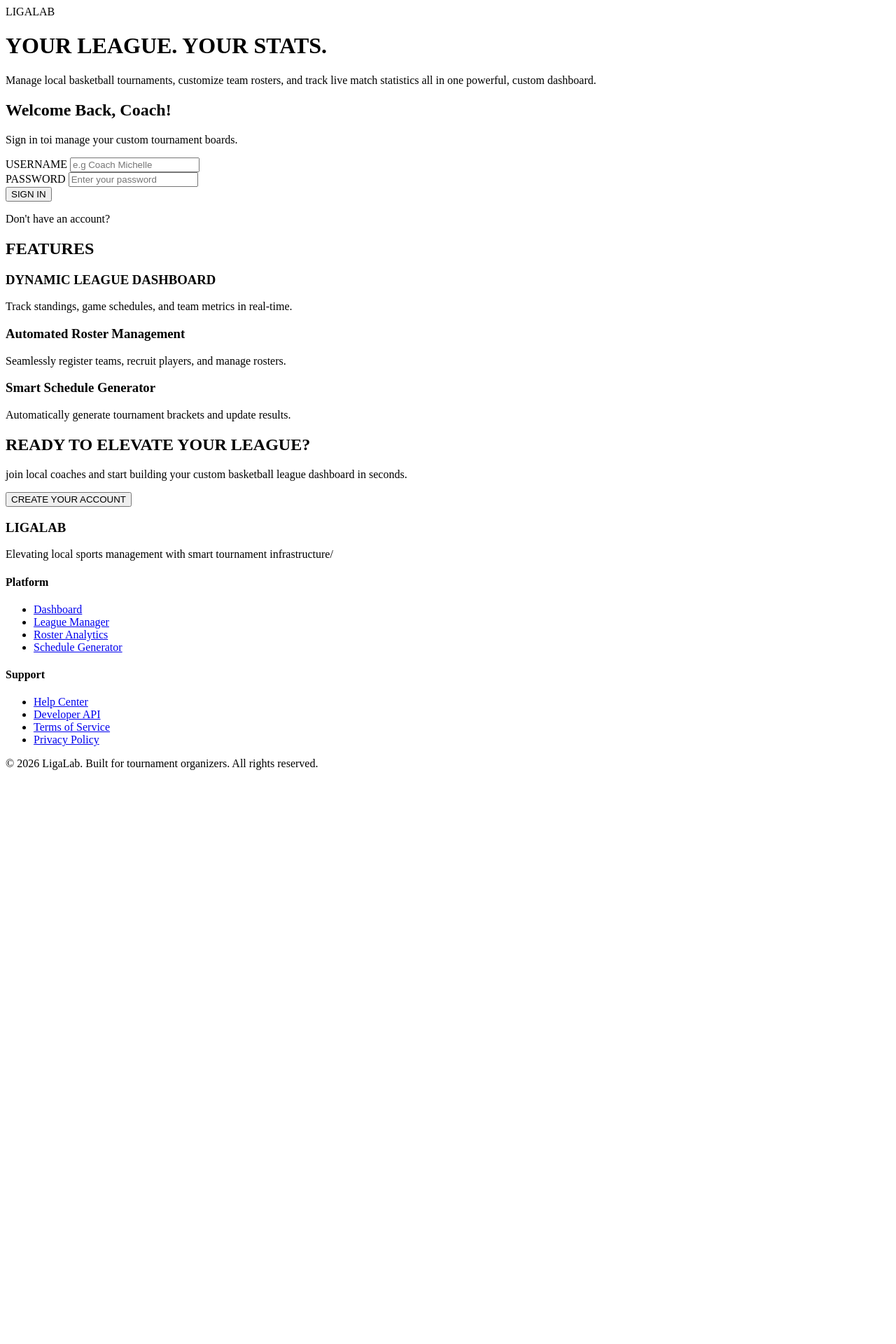
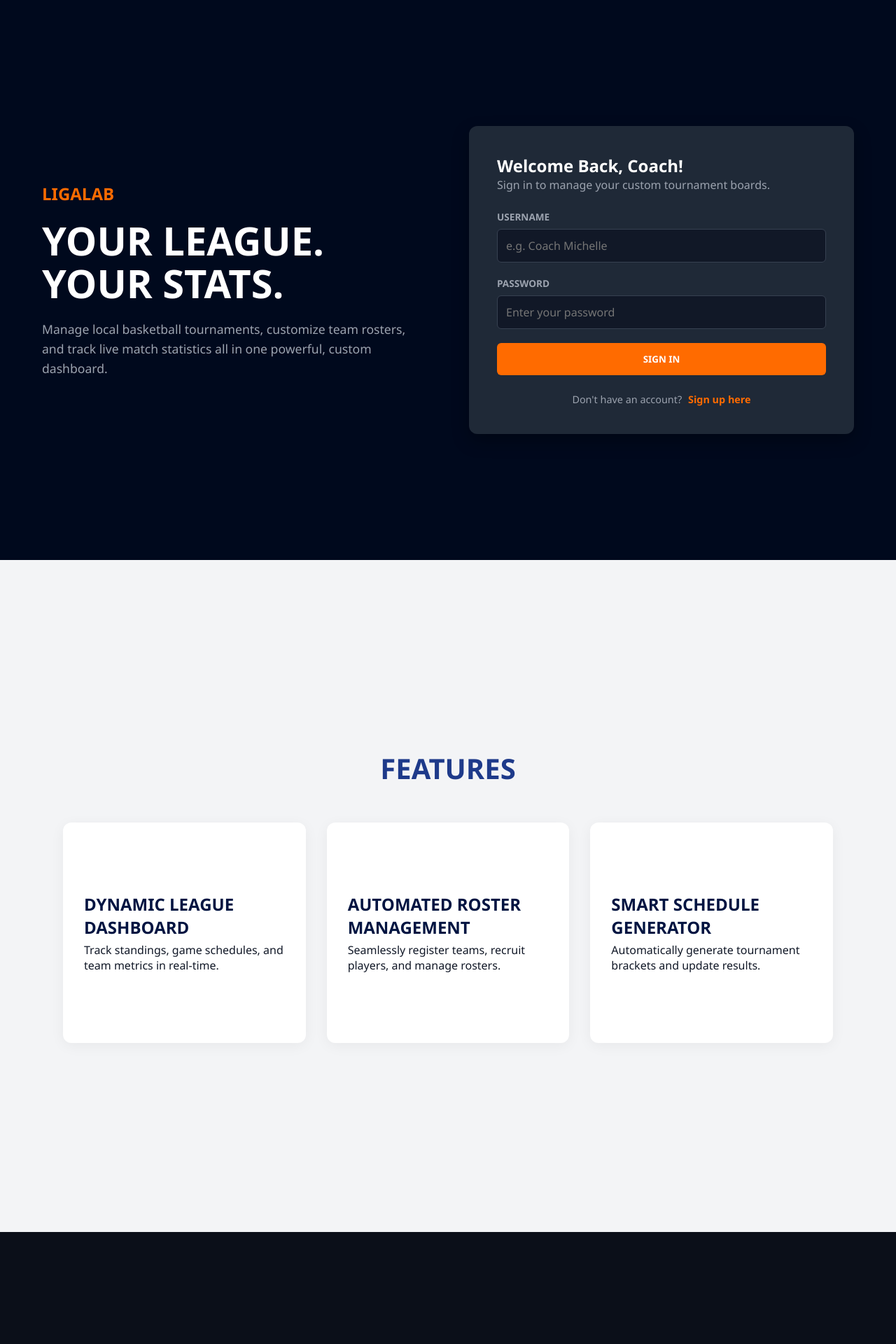
Before and after one commit to mdlcodes/LigaLab, a Flask app: page / in a window 1280 px wide. Shown: the top 1920 px of the page at 70% size. Before the commit the page ends 1100 px from the top, so only its background shows below. Run offline with Flask 3, Linux system fonts and the light colour scheme.

Commit message:
Style: Implement the finalized design for the landing page. Also fix bugs in the html structure

```diff
--- a/static/style.css
+++ b/static/style.css
@@ -1,225 +1,225 @@
-body {
-    font-family: 'Segoe UI', Tahoma, Geneva, Verdana, sans-serif;
-    background-color: #f4f6f9;
-    color: #333;
-    padding: 40px;
-}
-.dashboard {
-    max-width: 600px;
-    margin: 0 auto;
-    background: white;
-    padding: 30px;
-    border-radius: 12px;
-    box-shadow: 0 4px 15px rgba(0,0,0,0.05);
-}
-h1, h2 { color: #1e3a8a; }
-hr { border: 0; height: 1px; background: #e2e8f0; margin: 20px 0; }
-.stat-card, .form-card {
-    background: #f8fafc;
-    padding: 15px;
-    margin-bottom: 15px;
-    border-radius: 8px;
-    border-left: 4px solid #3b82f6;
-}
-.form-card { border-left-color: #10b981; }
-input {
-    width: 90%;
-    padding: 8px;
-    margin: 6px 0;
-    border: 1px solid #cbd5e1;
-    border-radius: 4px;
-}
-button {
-    background-color: #10b981;
-    color: white;
-    border: none;
-    padding: 8px 16px;
-    border-radius: 4px;
-    cursor: pointer;
-    font-weight: bold;
-}
-button:hover { background-color: #059669; }
-.message { font-weight: bold; color: #2563eb; margin-top: 8px; }
-/* Development Warning Banner style rules */
-.dev-banner {
-    background-color: #fffbeb;
-    border: 1px solid #fef3c7;
-    border-left: 5px solid #d97706;
-    color: #92400e;
-    padding: 12px 16px;
-    margin-bottom: 20px;
-    border-radius: 6px;
-    font-size: 0.9rem;
-    line-height: 1.4;
+*{
+    margin: 0;
+    padding: 0;
+    box-sizing: border-box;
+    font-family: 'Segoe UI', 'Segoe UI', Tahoma, Geneva, Verdana, sans-serif;
 }
 
-/* ==========================================
-   GATEWAY REGISTRATION / LOGIN THEME (DARK)
-   ========================================== */
-
-.gateway-body {
-    background-color: #0B0F19; /* 60% Dominant Dark Midnight Blue */
+.gateway-body{
+    background-color: #00091D;
     color: #FFFFFF;
-    font-family: 'Segoe UI', Tahoma, Geneva, Verdana, sans-serif;
-    display: flex;
-    justify-content: center;
-    align-items: center;
-    min-height: 100vh;
-    margin: 0;
-    padding: 20px;
-    box-sizing: border-box;
 }
 
-.gateway-container {
+.gateway-container{
     display: grid;
     grid-template-columns: 1fr 1fr;
     gap: 60px;
-    max-width: 1100px;
-    width: 100%;
+    max-width: 1200px;
+    min-height: 100vh;
+    margin: 0 auto;
     align-items: center;
+    padding: 40px 20px;
 }
-
-/* Left Column Styling */
-.pitch-side {
-    padding-right: 20px;
-}
-
-.brand-logo {
+.brand-logo{
     font-size: 1.5rem;
     font-weight: bold;
-    color: #FF6B00; /* 10% Energetic Accent Basketball Orange */
+    color: #FF6B00;
     display: block;
     margin-bottom: 20px;
 }
 
-.pitch-side h1 {
-    font-size: 3rem;
-    margin: 0 0 15px 0;
-    line-height: 1.2;
+.pitch-side h1{
+    font-size: 3.5rem;
+    margin: 0 0 20px 0;
+    line-height: 1.1;
 }
 
-.pitch-subtext {
+.pitch-side p{
     font-size: 1.1rem;
     color: #9CA3AF;
     line-height: 1.6;
-    margin-bottom: 30px;
 }
 
-.feature-list {
-    list-style: none;
-    padding: 0;
-    margin: 0 0 40px 0;
-}
-
-.feature-list li {
-    font-size: 1rem;
-    margin-bottom: 12px;
-    color: #E5E7EB;
-}
-
-.social-proof {
-    border-top: 1px solid #1F2937;
-    padding-top: 20px;
-}
-
-.social-proof .stars {
-    font-size: 1.2rem;
-}
-
-.social-proof p {
-    margin: 5px 0 0 0;
-    color: #6B7280;
-    font-size: 0.9rem;
-}
-
-/* Right Column: Floating Auth Card (30% Secondary) */
-.auth-card {
-    background-color: #1F2937; /* Clean Solid Secondary Card background */
+.auth-card{
+    background-color: #1F2937;
     padding: 40px;
     border-radius: 12px;
     box-shadow: 0 10px 25px rgba(0, 0, 0, 0.3);
-    color: #FFFFFF;
 }
 
-.auth-card h2 {
-    margin: 0 0 8px 0;
-    font-size: 1.75rem;
+.card-subtitle{
+    color: #9CA3AF;
+    margin-bottom: 25px;
 }
 
-.card-subtitle {
-    color: #9CA3AF;
-    margin: 0 0 25px 0;
-    font-size: 0.95rem;
-}
-
-.input-group {
+.input-group{
     display: flex;
     flex-direction: column;
     margin-bottom: 20px;
 }
-
-.input-group label {
+.input-group label{
     font-size: 0.85rem;
     font-weight: 600;
-    text-transform: uppercase;
-    letter-spacing: 0.05em;
+    color: #9CA3AF;
     margin-bottom: 8px;
-    color: #9CA3AF;
 }
 
-.input-group input {
+.input-group input{
     background-color: #111827;
     border: 1px solid #374151;
     border-radius: 6px;
     padding: 12px;
     color: #FFFFFF;
     font-size: 1rem;
-    outline: none;
-    transition: border-color 0.2s;
 }
 
-.input-group input:focus {
-    border-color: #FF6B00;
-}
-
-/* Accent Buttons */
-.btn-primary {
+.btn-primary{
     background-color: #FF6B00;
     color: #FFFFFF;
     border: none;
     width: 100%;
     padding: 14px;
-    font-size: 1rem;
     font-weight: bold;
     border-radius: 6px;
     cursor: pointer;
-    transition: background-color 0.2s;
 }
 
-.btn-primary:hover {
-    background-color: #E05E00;
-}
-
-.card-footer {
+.card-footer{
     text-align: center;
-    margin-top: 20px;
+    margin-top:25px;
     font-size: 0.9rem;
     color: #9CA3AF;
 }
 
-.card-footer a {
+.card-footer a{
     color: #FF6B00;
     text-decoration: none;
     font-weight: 600;
+    margin-left: 5px;
+    transition: color 0.2s, text-decoration 02s;
 }
 
-.card-footer a:hover {
+.card-footer a:hover{
+    color: #E05E00;
     text-decoration: underline;
 }
 
-.error-msg {
-    color: #EF4444;
-    font-size: 0.85rem;
-    margin-top: 10px;
+.features-section{
+    background-color: #F3F4F6;
+    color: #111827;
+    padding: 270px 40px;
     text-align: center;
 }
+
+.section-title{
+    font-size: 2.5rem;
+    color: #1E3A8A;
+    margin-bottom: 50px;
+}
+
+.features-grid{
+    display: grid;
+    grid-template-columns: repeat(3, 1fr);
+    gap: 30px;
+    max-width: 1100px;
+    margin: 0 auto;
+}
+
+.feature-card{
+    background-color: #FFFFFF;
+    padding: 100px 30px;
+    border-radius: 12px;
+    box-shadow: 0 4px 20px rgba(0, 0, 0, 0.05);
+    text-align: left;
+    transform: translateY(0);
+    transition: all 0.3s ease-in-out;
+}
+
+.feature-card:hover{
+    transform: translateY(-8px);
+}
+
+.feature-card h3{
+    font-size: 1.5rem;
+    margin-bottom: 5px;
+    color:#001441;
+}
+
+.cta-section{
+    background-color: #0B0F19;
+    color: #FFFFFF;
+    padding: 270px 20px;
+    text-align: center;
+}
+
+.cta-section h2{
+    font-size: 2rem;
+    font-weight: 800;
+    margin-bottom: 12px;
+}
+
+.cta-section p{
+    color: #9CA3AF;
+    font-size: 1rem;
+    margin-bottom: 25px;
+}
+
+.btn-accent{
+    background-color: #FF6B00;
+    color: #FFFFFF;
+    border: none;
+    padding: 16px 36px;
+    font-size: 1.05rem;
+    font-weight: bold;
+    border-radius: 6px;
+    cursor: pointer;
+
+    transform: scale(1);
+
+    transition: all 0.25s ease-in-out;
+}
+
+.btn-accent:hover{
+    background-color: #E05E00;
+    transform: scale(1.05);
+    box-shadow: 0 6px 20px rgba(255, 107, 0, 0.4);
+}
+
+.main-footer{
+    background-color: #F3F4F6;
+     color: #4B5563;
+     padding: 30px 40px 15px 40px;
+     border-top: 1px solid #E5E7EB;
+}
+
+.footer-columns{
+    display:grid;
+    grid-template-columns: 2fr 1fr 1fr;
+    gap: 30px;
+    max-width: 1100px;
+    margin: 0 auto 20px auto;
+}
+
+.footer-col ul{
+    list-style: none;
+    padding: 0;
+    margin: 0;
+}
+
+.footer-col ul li{
+    margin-bottom: 5px;
+}
+
+.footer-col ul li a{
+    color: #9CA3AF;
+    text-decoration: none;
+    font-size: 0.95rem;
+    font-weight: 500;
+}
+
+.footer-col ul li a:hover{
+    color: #FF6B00;
+}
+.footer-bottom{
+    text-align: center;
+}
--- a/templates/login.html
+++ b/templates/login.html
@@ -4,10 +4,12 @@
         <meta charset="UTF-8">
         <meta name="viewport" content="width=device-width, initial-scale=1.0">
         <title>LigaLab</title>
-    </head>
+        <link rel="stylesheet" href="{{ url_for('static', filename='style.css') }}">    </head>
 
-    <body>
+    <body class="gateway-body">
+
         <div class="gateway-container">
+
             <div class="pitch-side">
                 <span class="brand-logo">LIGALAB</span>
                 <h1>YOUR LEAGUE. YOUR STATS.</h1>
@@ -15,28 +17,30 @@
             </div>
 
             <div class="auth-wrapper">
+
                 <div class="auth-card">
                     <h2>Welcome Back, Coach!</h2>
-                    <p>Sign in toi manage your custom tournament boards.</p>
-                </div>
+                    <p class="card-subtitle">Sign in to manage your custom tournament boards.</p>
 
                     <div class="input-group">
                         <label>USERNAME</label>
-                <input type="text" id="login-username" placeholder="e.g Coach Michelle">
+                        <input type="text" id="login-username" placeholder="e.g. Coach Michelle">
                     </div>
 
                     <div class="input-group">
                         <label>PASSWORD</label>
                         <input type="password" id="login-password" placeholder="Enter your password">
                     </div>
+
                     <button class="btn-primary" onclick="loginManager()">SIGN IN</button>
                     <p id="login-error" class="message error-msg"></p>
+
                     <div class="card-footer">
-                <p>Don't have an account?<a href="#" onclick="toggleAuthMode()"></a></p>
+                        <p>Don't have an account? <a href="#" onclick="toggleAuthMode()">Sign up here</a></p>
                     </div>
                 </div>
             </div>
-
+        </div>
 
         <div class="features-section">
             <h2 class="section-title">FEATURES</h2>
@@ -46,29 +50,29 @@
                     <h3>DYNAMIC LEAGUE DASHBOARD</h3>
                     <p>Track standings, game schedules, and team metrics in real-time.</p>
                 </div>
-                <div class="features-card">
-                    <h3>Automated Roster Management</h3>
+
+                <div class="feature-card">
+                    <h3>AUTOMATED ROSTER MANAGEMENT</h3>
                     <p>Seamlessly register teams, recruit players, and manage rosters.</p>
                 </div>
 
                 <div class="feature-card">
-                    <h3>Smart Schedule Generator</h3>
+                    <h3>SMART SCHEDULE GENERATOR</h3>
                     <p>Automatically generate tournament brackets and update results.</p>
                 </div>
-
             </div>
         </div>
 
         <div class="cta-section">
             <h2>READY TO ELEVATE YOUR LEAGUE?</h2>
-            <p>join local coaches and start building your custom basketball league dashboard in seconds.</p>
+            <p>Join local coaches and start building your custom basketball league dashboard in seconds.</p>
             <button class="btn-accent" onclick="scrollToTop()">CREATE YOUR ACCOUNT</button>        </div>
 
         <footer class="main-footer">
             <div class="footer-columns">
                 <div class="footer-col brand-col">
                     <h3>LIGALAB</h3>
-                    <p>Elevating local sports management with smart tournament infrastructure/</p>
+                    <p>Elevating local sports management with smart tournament infrastructure</p>
                 </div>
 
                 <div class="footer-col">
```
Lines whose indentation alone changed are shown as unchanged.
